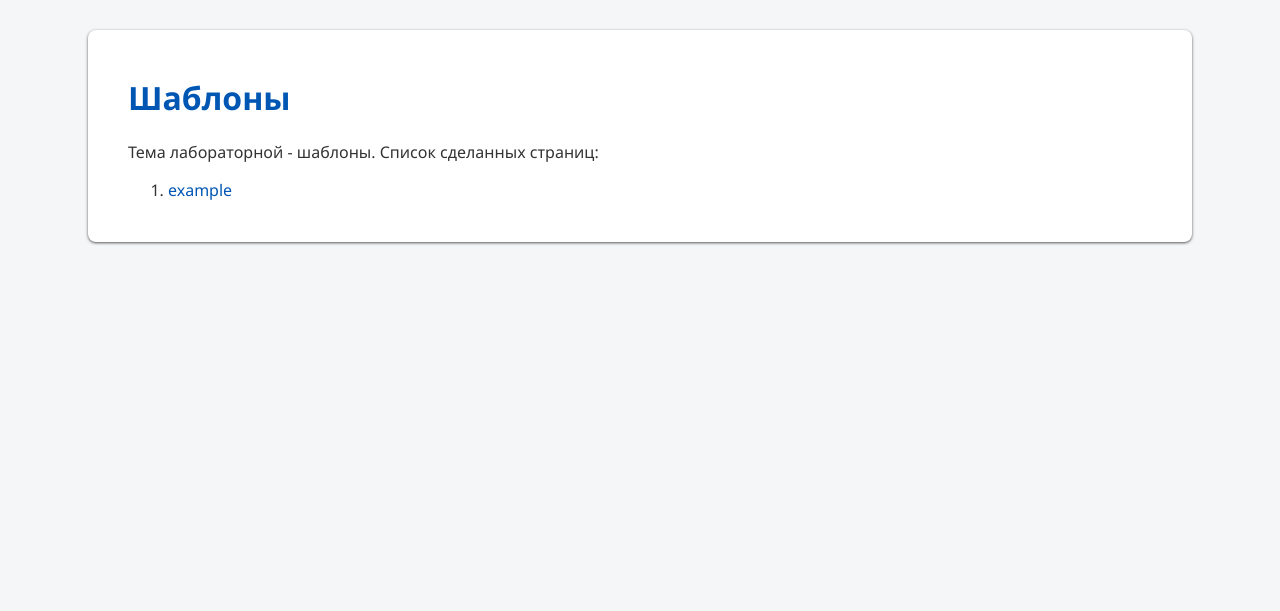
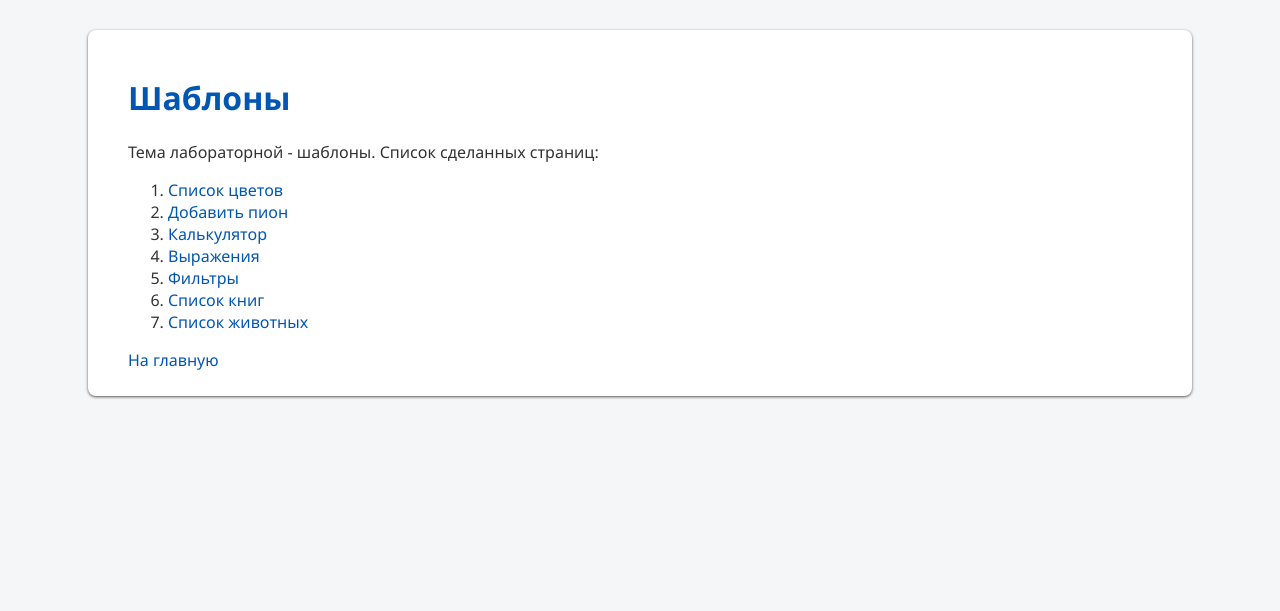
Before and after one commit to ChillaThrilla/web-back-labs, a Flask app: page /lab2/ in a window 1280 px wide. Shown: the part 52-663 px from the top of the page. Run offline with Flask 3, Linux system fonts and the light colour scheme.

Commit message:
Добавление ссылок

```diff
--- a/app.py
+++ b/app.py
@@ -111,7 +111,8 @@ def index():
         <h1>HTTP, ФБ, WEB-программирование, часть 2. Список лабораторных</h1>
         <div>
             <ul>
-                <li><a href="/lab1">Первая лабораторная</a></li>
+                <li><a href="/lab1">Лабораторная работа 1</a></li>
+                <li><a href="/lab2">Лабораторная работа 2</a></li>
             </ul>
         </div>
         <footer>
--- a/static/main.css
+++ b/static/main.css
@@ -45,3 +45,21 @@ a {
 a:hover {
     text-decoration: underline;
 }
+
+.animal {
+    display: inline-block;
+    text-align: center;
+    margin: 10px;
+    border: 1px solid #ccc;
+    border-radius: 8px;
+    background-color: white;
+    padding: 10px;
+    width: 180px;
+
+}
+img {
+    width: 150px;
+    height: 150px;
+    object-fit: cover;
+    border-radius: 6px;
+}
--- a/templates/base.html
+++ b/templates/base.html
@@ -12,7 +12,11 @@
     </header>
 
     <main>
-        {% block main %}{% endblock %}
+        {% block main %}
+        {% endblock %}
+        <div>
+            <a href="{{ url_for('index') }}">На главную</a>
+        </div>
     </main>
 
     <footer>
--- a/templates/lab2.html
+++ b/templates/lab2.html
@@ -8,8 +8,12 @@
     <h1>Шаблоны</h1>
     <div>Тема лабораторной - шаблоны. Список сделанных страниц:</div>
     <ol>
-        <li>
-            <a href="/lab2/example">example</a>
-        </li>
+        <li><a href="/lab2/flowers">Список цветов</a></li>
+        <li><a href="/lab2/add_flower/пион">Добавить пион</a></li>
+        <li><a href="/lab2/calc">Калькулятор</a></li>
+        <li><a href="/lab2/example">Выражения</a></li>
+        <li><a href="/lab2/filters">Фильтры</a></li>
+        <li><a href="/lab2/books">Список книг</a></li>
+        <li><a href="/lab2/animals">Список животных</a></li>
     </ol>
 {% endblock %}
```
Also changed, not shown: templates/animals.html (+4 -38 lines).
